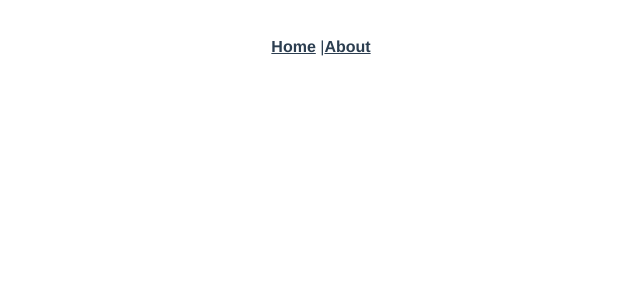
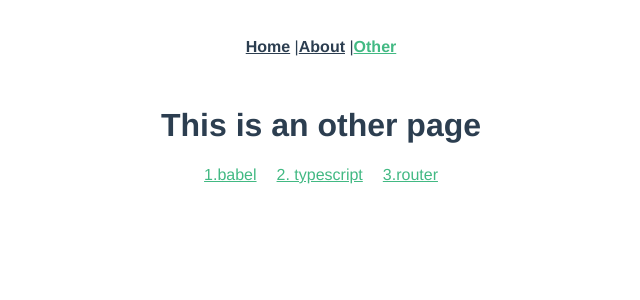
Before and after one commit to wsz7777/ts-demo, a Vue app: page /other in a window 1280 px wide. Shown: the top 300 px of the page, without its empty margins (319-959 px from the left). Built offline with nearby package versions, Linux system fonts and the light colour scheme.

Commit message:
jq components示例

```diff
--- a/src/App.tsx
+++ b/src/App.tsx
@@ -11,7 +11,8 @@ class App extends Vue {
       <div id="app">
         <div id="nav">
           <router-link to="/">Home</router-link> |
-          <router-link to="/about">About</router-link>
+          <router-link to="/about">About</router-link> |
+          <router-link to="/other">Other</router-link>
         </div>
         <router-view />
       </div>
--- /dev/null
+++ b/src/components/ShowInfo.tsx
@@ -0,0 +1,26 @@
+import { Component, Prop, Vue } from "vue-property-decorator";
+
+@Component
+class ShowInfo extends Vue {
+  @Prop() readonly showMsg!: string;
+  @Prop({ default: () => [] }) readonly sourceData!: any[];
+
+  render() {
+    return (
+      <div>
+        <h1>{this.showMsg}</h1>
+        <ul>
+          {this.sourceData.map(v => (
+            <li>
+              <a href={v.url} target="_blank" rel="noopener">
+              {v.id}.{v.name}
+              </a>
+            </li>
+          ))}
+        </ul>
+      </div>
+    );
+  }
+}
+
+export default ShowInfo;
--- a/src/router/index.ts
+++ b/src/router/index.ts
@@ -17,6 +17,14 @@ const routes: Array<RouteConfig> = [
     // this generates a separate chunk (about.[hash].js) for this route
     // which is lazy-loaded when the route is visited.
     component: () => import(/* webpackChunkName: "about" */ "../views/About")
+  },
+  {
+    path: "/other",
+    name: "Other",
+    // route level code-splitting
+    // this generates a separate chunk (about.[hash].js) for this route
+    // which is lazy-loaded when the route is visited.
+    component: () => import(/* webpackChunkName: "about" */ "../views/Other")
   }
 ];
 
--- /dev/null
+++ b/src/views/Other.tsx
@@ -0,0 +1,38 @@
+import { Vue, Component } from "vue-property-decorator";
+
+@Component({
+  components: {
+    "show-info": () => import("@/components/ShowInfo")
+  }
+})
+class Other extends Vue {
+  name = "Other";
+
+  sourceData = [
+    {
+      id:'1',
+      url:'https://github.com/vuejs/vue-cli/tree/dev/packages/%40vue/cli-plugin-babel',
+      name: "babel"
+    },
+    {
+      id:'2',
+      url:"https://github.com/vuejs/vue-cli/tree/dev/packages/%40vue/cli-plugin-typescript",
+      name: " typescript"
+    },
+    {
+      id:'3',
+      url:"https://github.com/vuejs/vue-cli/tree/dev/packages/%40vue/cli-plugin-router",
+      name: "router"
+    }
+  ];
+
+  render() {
+    return (
+      <div class="about">
+        <show-info sourceData={this.sourceData} showMsg="This is an other page"/>
+      </div>
+    );
+  }
+}
+
+export default Other;
```
Also changed, not shown: doc/ts构建vue应用组件使用改造.md (added, +45 -0 lines).
